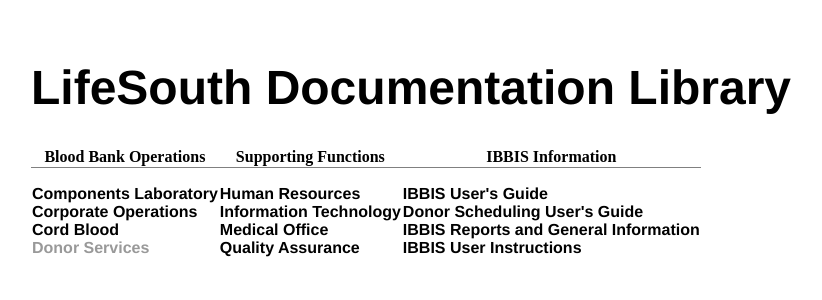
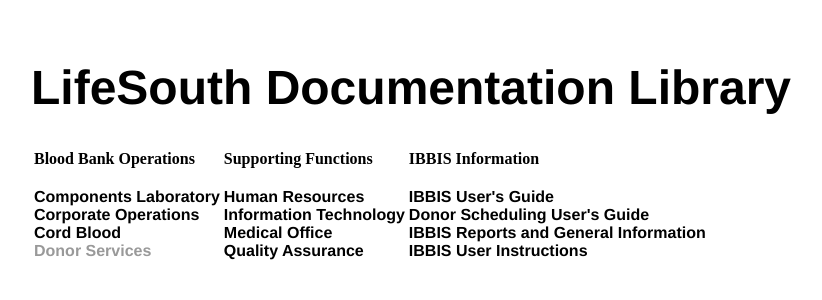
Before and after one commit to uaikaiddi/uaikaiddi.github.io, a Jekyll site: the page index.html, which Jekyll copies as it is, in a window 1280 px wide. Shown: the top 300 px of the page, without its empty margins (129-951 px from the left). Built offline with Jekyll 4.4.1, drawn with Linux system fonts in a browser that asks for light colours.

Commit message:
Update index.html
Text aligns left

```diff
--- a/index.html
+++ b/index.html
@@ -9,7 +9,7 @@
 
 <h1> LifeSouth Documentation Library </h1>
 
-<table rules="groups">
+<table style="text-align: left">
   <thead>
     <tr>
       <th>Blood Bank Operations</th>
```
